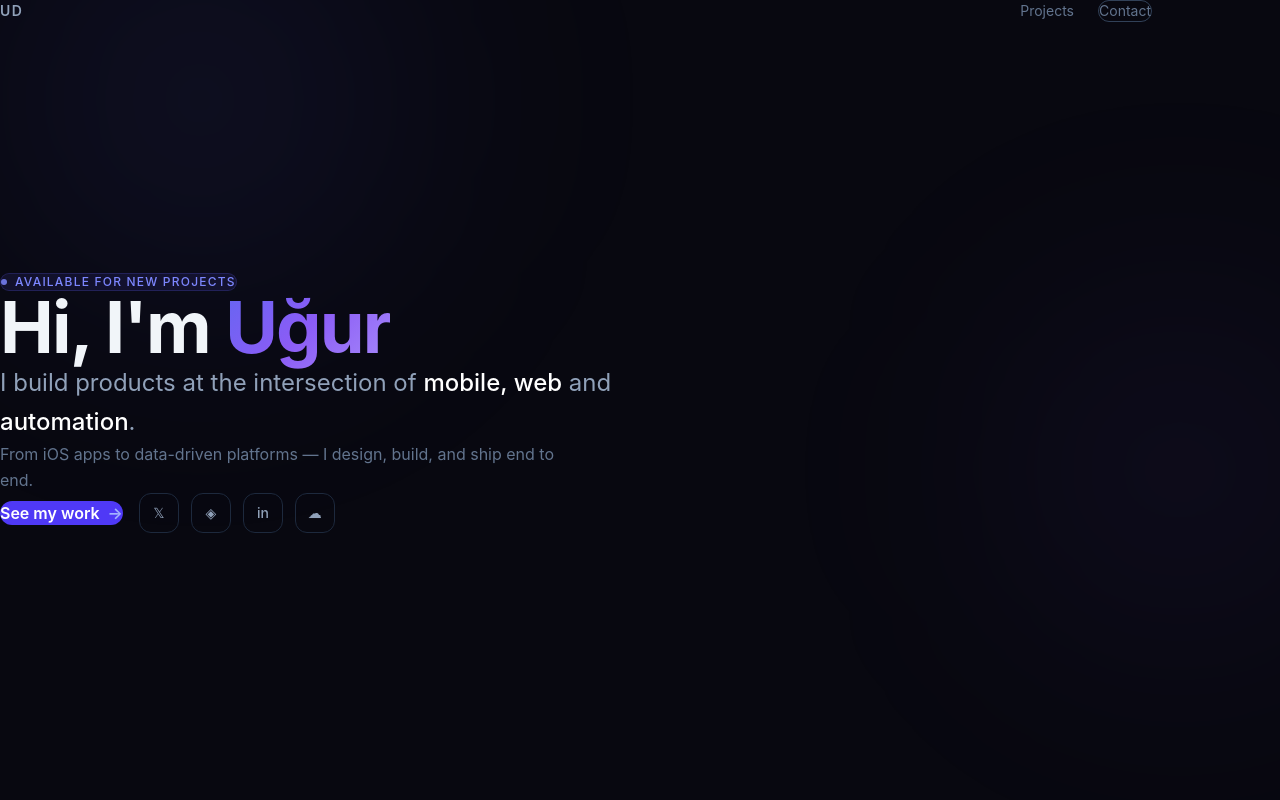
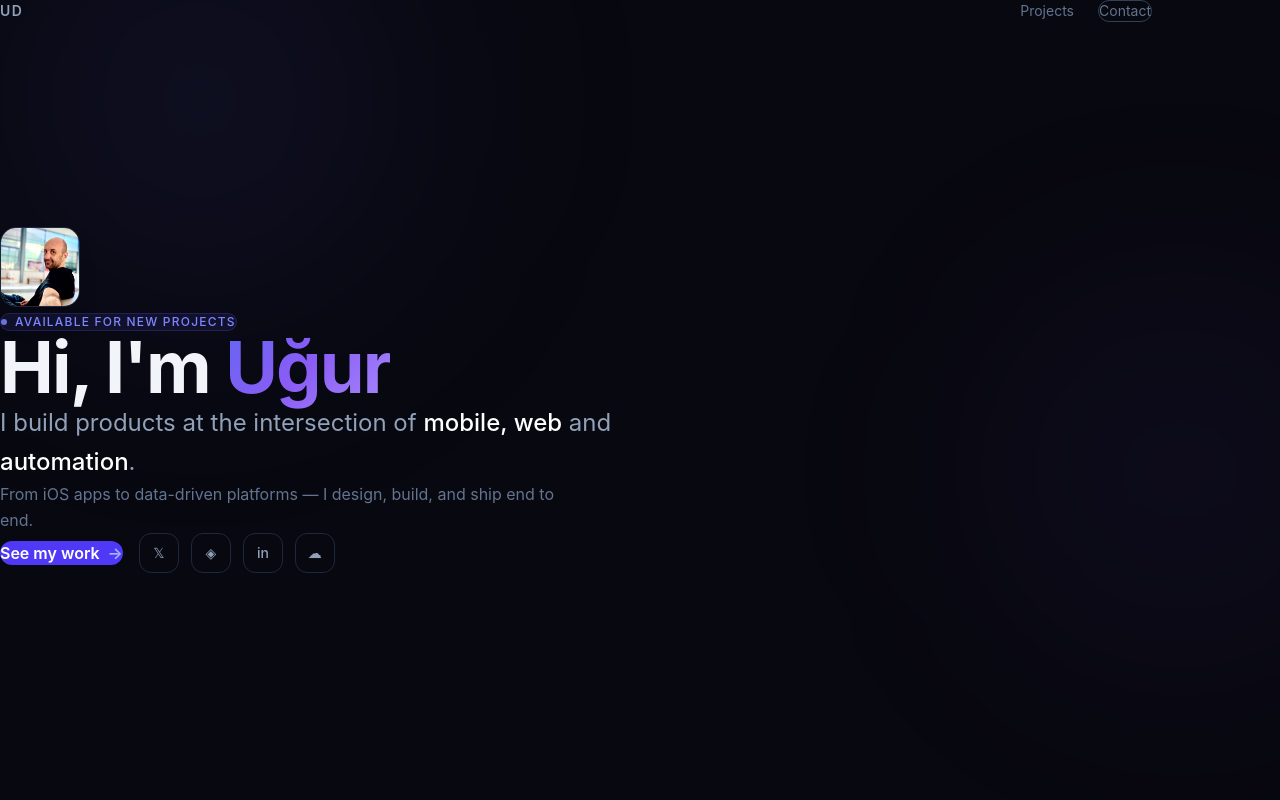
Before and after one commit to u-demiroz/ugurdemiroz, a Next.js app: page / in a window 1280 px wide. Shown: the top 800 px of the page. Built offline with nearby package versions, Linux system fonts and the light colour scheme.

Commit message:
feat: add profile photo to hero section

```diff
--- a/components/Hero.tsx
+++ b/components/Hero.tsx
@@ -1,6 +1,7 @@
 "use client";
 
 import { motion } from "framer-motion";
+import Image from "next/image";
 
 const SOCIAL = [
   { label: "X", href: "https://x.com/soundofthewinds", icon: "𝕏" },
@@ -23,6 +24,20 @@
   return (
     <section className="min-h-screen flex flex-col justify-center px-6 pt-24 pb-16 max-w-6xl mx-auto">
       <motion.div variants={container} initial="hidden" animate="show" className="max-w-3xl">
+
+        {/* Profile photo */}
+        <motion.div variants={item} className="mb-8">
+          <div className="w-20 h-20 rounded-2xl overflow-hidden border border-slate-800 shadow-xl">
+            <Image
+              src="/ugur.jpg"
+              alt="Uğur Demiröz"
+              width={80}
+              height={80}
+              className="object-cover w-full h-full"
+              priority
+            />
+          </div>
+        </motion.div>
 
         <motion.div variants={item} className="mb-6">
           <span className="inline-flex items-center gap-2 text-xs font-medium text-indigo-400 tracking-widest uppercase bg-indigo-500/10 border border-indigo-500/20 rounded-full px-4 py-1.5">
```
